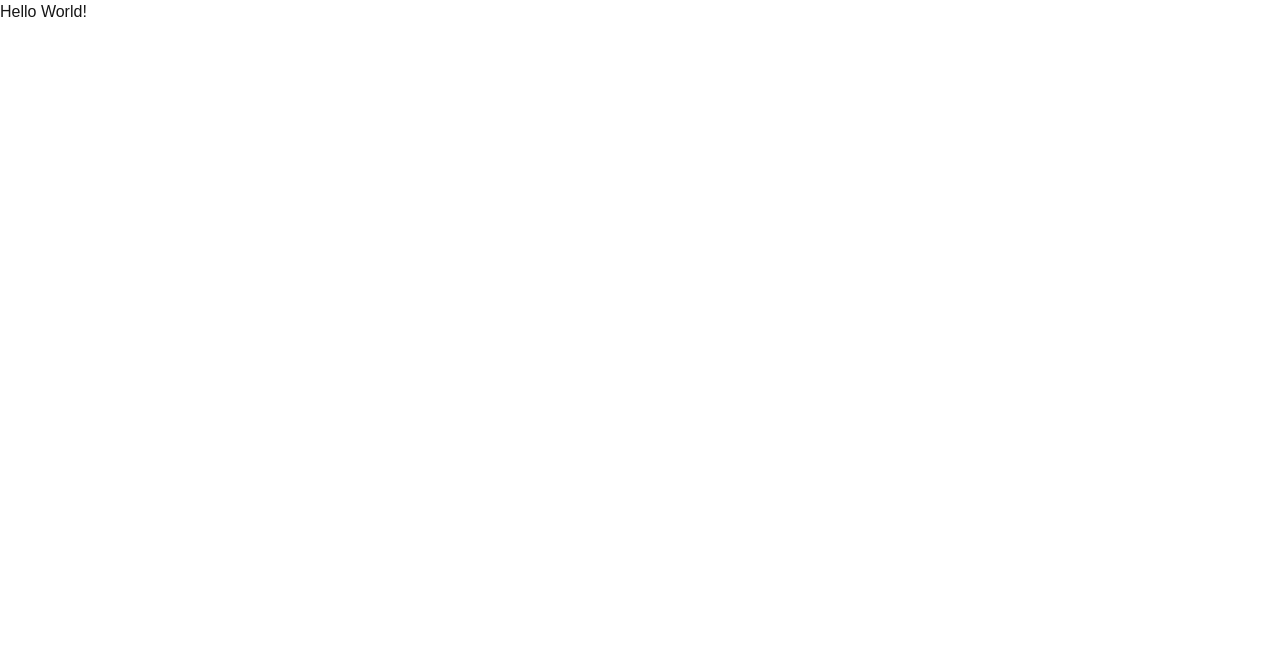
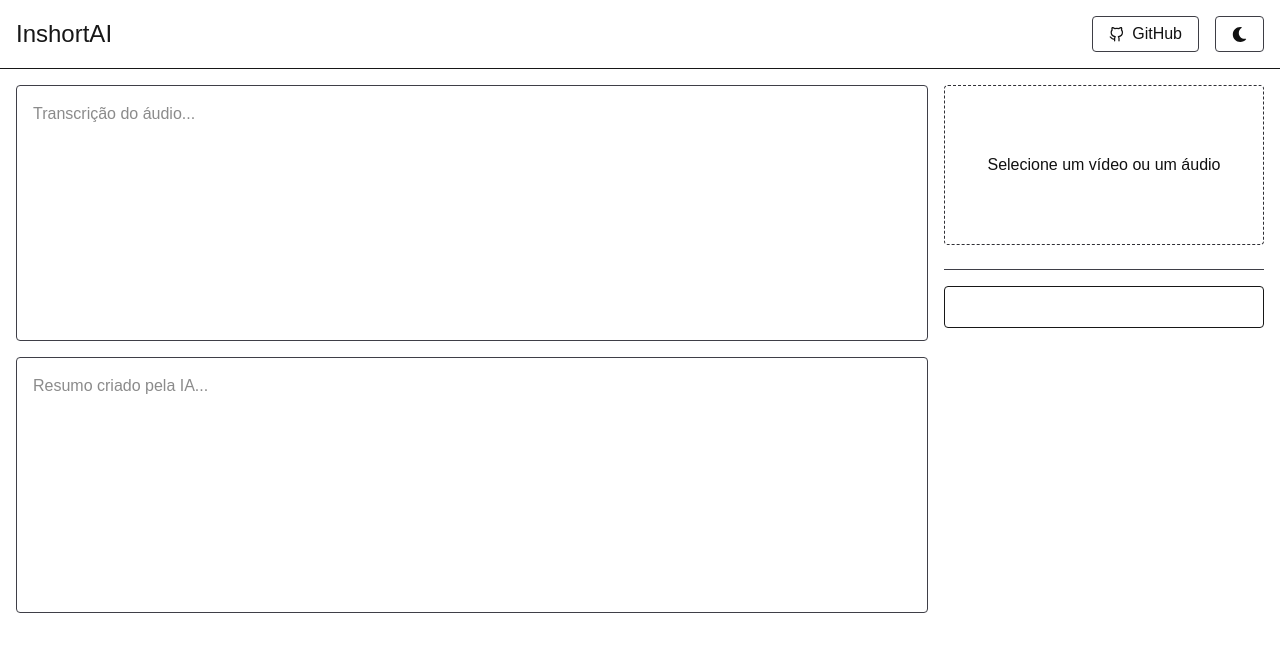
Before and after one commit to Ronald785/vox2text, a Next.js app: page / in a window 1280 px wide. Shown: the top 652 px of the page. Built offline with nearby package versions, Linux system fonts and the light colour scheme.

Commit message:
Update home

```diff
--- a/src/app/page.tsx
+++ b/src/app/page.tsx
@@ -1,3 +1,12 @@
+import Header from "@/components/header";
+import Main from "@/components/main";
+
 export default function Home() {
-    return <>Hello World!</>;
+    return (
+        <>
+            <Header />
+            <hr />
+            <Main />
+        </>
+    );
 }
```
